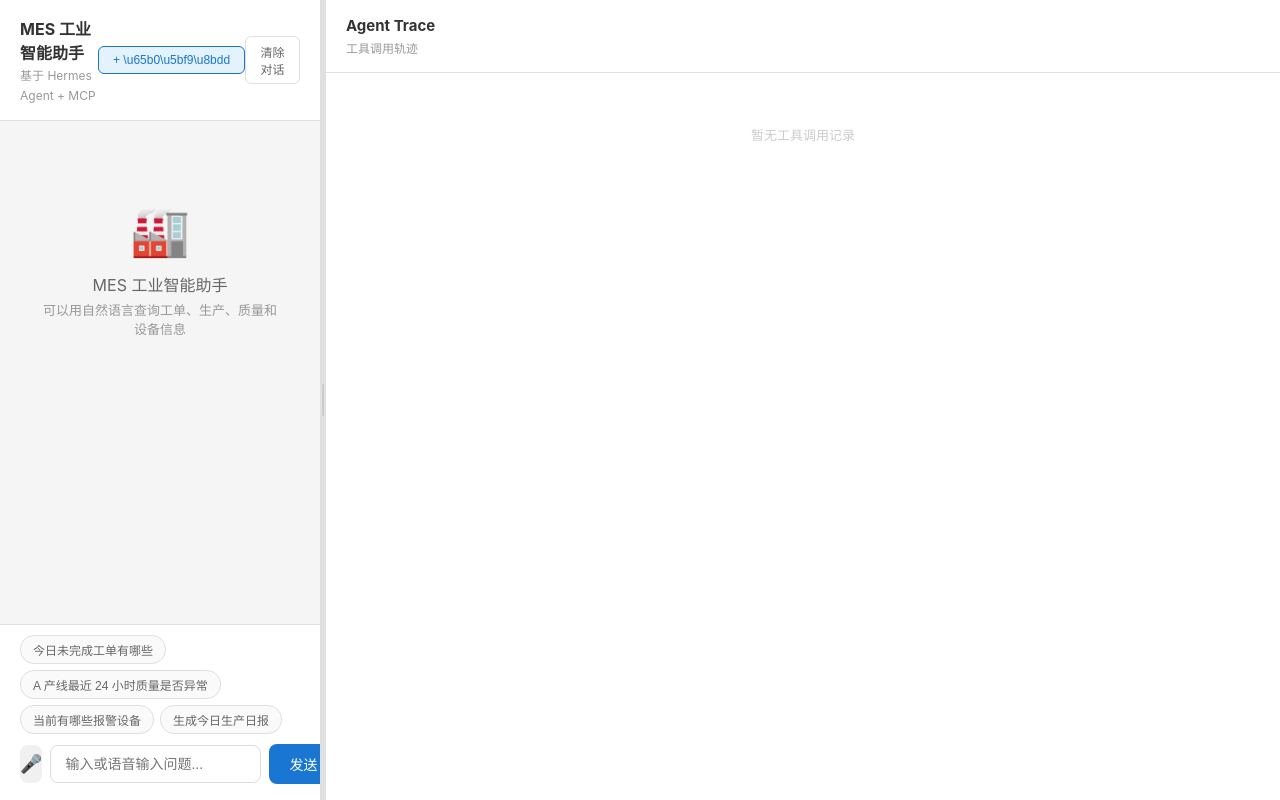
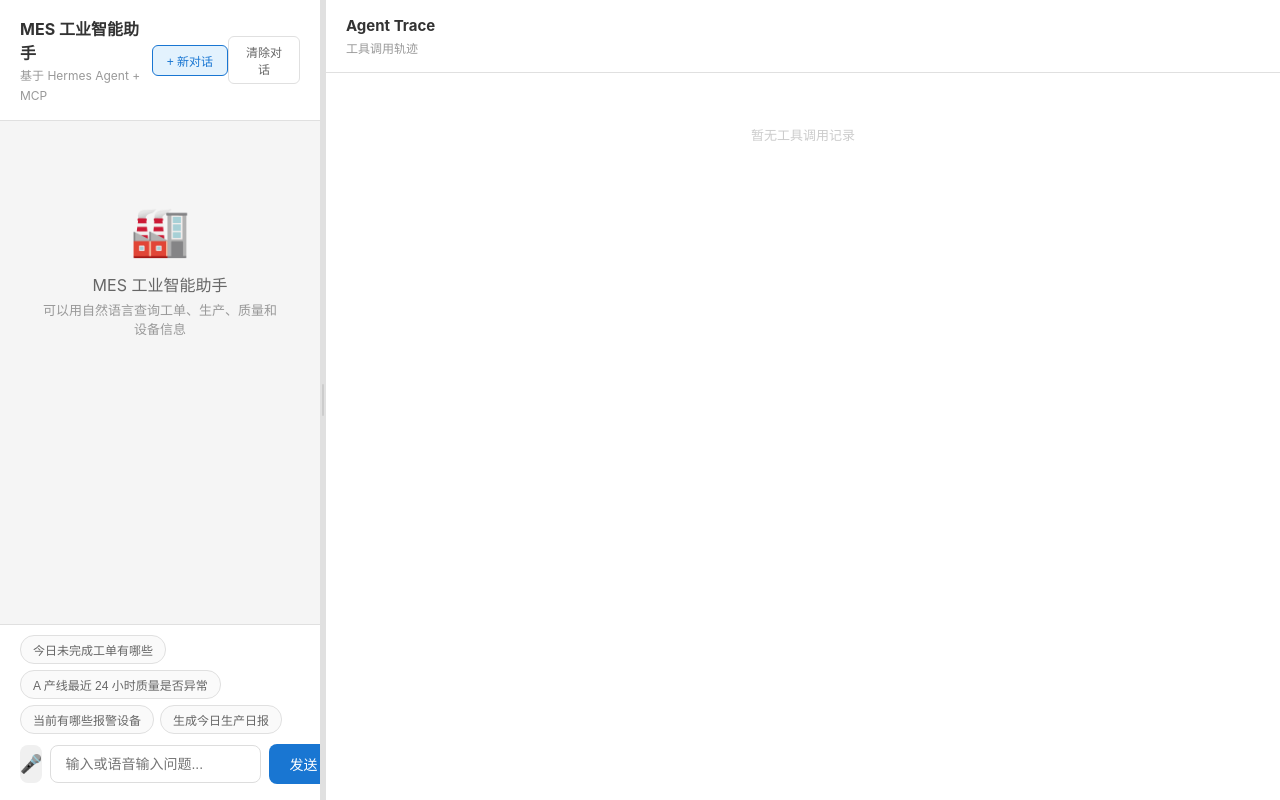
Before and after one commit to lplyhn/mes-industrial-agent, a React (Vite) app in the folder frontend/: page / in a window 1280 px wide. Built offline with nearby package versions, Linux system fonts and the light colour scheme.

Commit message:
fix: repair New Chat button encoding and click handler wiring

```diff
--- a/frontend/src/App.tsx
+++ b/frontend/src/App.tsx
@@ -8,11 +8,15 @@ const App: React.FC = () => {
   const {
     messages,
     toolCalls,
+    convs,
     isLoading,
     error,
     sendMessage,
     stopStreaming,
     clearChat,
+    loadConversations,
+    switchConversation,
+    createNewConv,
   } = useSSE();
 
   const [selectedTurnId, setSelectedTurnId] = React.useState<string | null>(null);
@@ -81,10 +85,13 @@ const App: React.FC = () => {
       >
         <ChatPanel
           messages={messages}
+          convs={convs}
           isLoading={isLoading}
           onSend={handleSend}
           onStop={stopStreaming}
           onClear={handleClear}
+          onNewChat={createNewConv}
+          onSwitchConv={switchConversation}
           onSelectMessage={setSelectedTurnId}
         />
       </div>
--- a/frontend/src/components/ChatPanel.tsx
+++ b/frontend/src/components/ChatPanel.tsx
@@ -4,7 +4,7 @@ import { MessageBubble } from "./MessageBubble";
 
 interface Props {
   messages: ChatMessage[];
-  convs?: any[];
+  convs: any[];
   isLoading: boolean;
   onSend: (content: string) => void;
   onStop: () => void;
@@ -103,7 +103,7 @@ export const ChatPanel: React.FC<Props> = ({
           <h2 style={{ margin: 0, fontSize: "16px", color: "#333" }}>MES 工业智能助手</h2>
           <span style={{ fontSize: "12px", color: "#999" }}>基于 Hermes Agent + MCP</span>
         </div>
-        <button onClick={onNewChat} style={{ padding: "6px 14px", border: "1px solid #1976d2", borderRadius: "6px", backgroundColor: "#e3f2fd", cursor: "pointer", fontSize: "12px", color: "#1976d2", whiteSpace: "nowrap", fontWeight: 500 }}>+ \u65b0\u5bf9\u8bdd</button>
+        <button onClick={onNewChat} style={{ padding: "6px 14px", border: "1px solid #1976d2", borderRadius: "6px", backgroundColor: "#e3f2fd", cursor: "pointer", fontSize: "12px", color: "#1976d2", whiteSpace: "nowrap", fontWeight: 500 }}>+ 新对话</button>
         <button onClick={onClear} style={{ padding: "6px 14px", border: "1px solid #e0e0e0", borderRadius: "6px", backgroundColor: "#fff", cursor: "pointer", fontSize: "12px", color: "#666" }}>清除对话</button>
       </div>
 
--- a/frontend/src/hooks/useSSE.ts
+++ b/frontend/src/hooks/useSSE.ts
@@ -140,10 +140,14 @@ const sendMessage = useCallback(async (content: string) => {
   return {
     messages,
     toolCalls,
+    convs,
     isLoading,
     error,
     sendMessage,
     stopStreaming,
     clearChat,
+    loadConversations,
+    switchConversation,
+    createNewConv,
   };
 }
```
